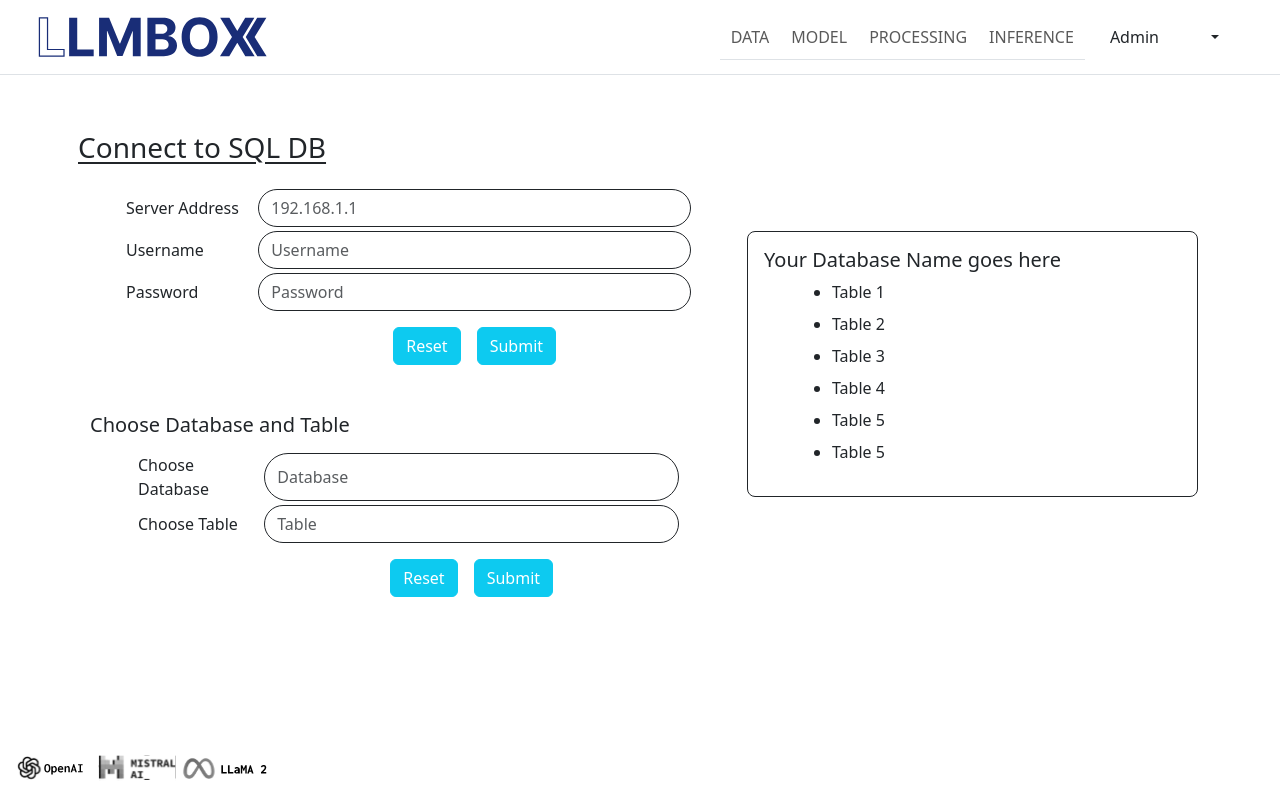
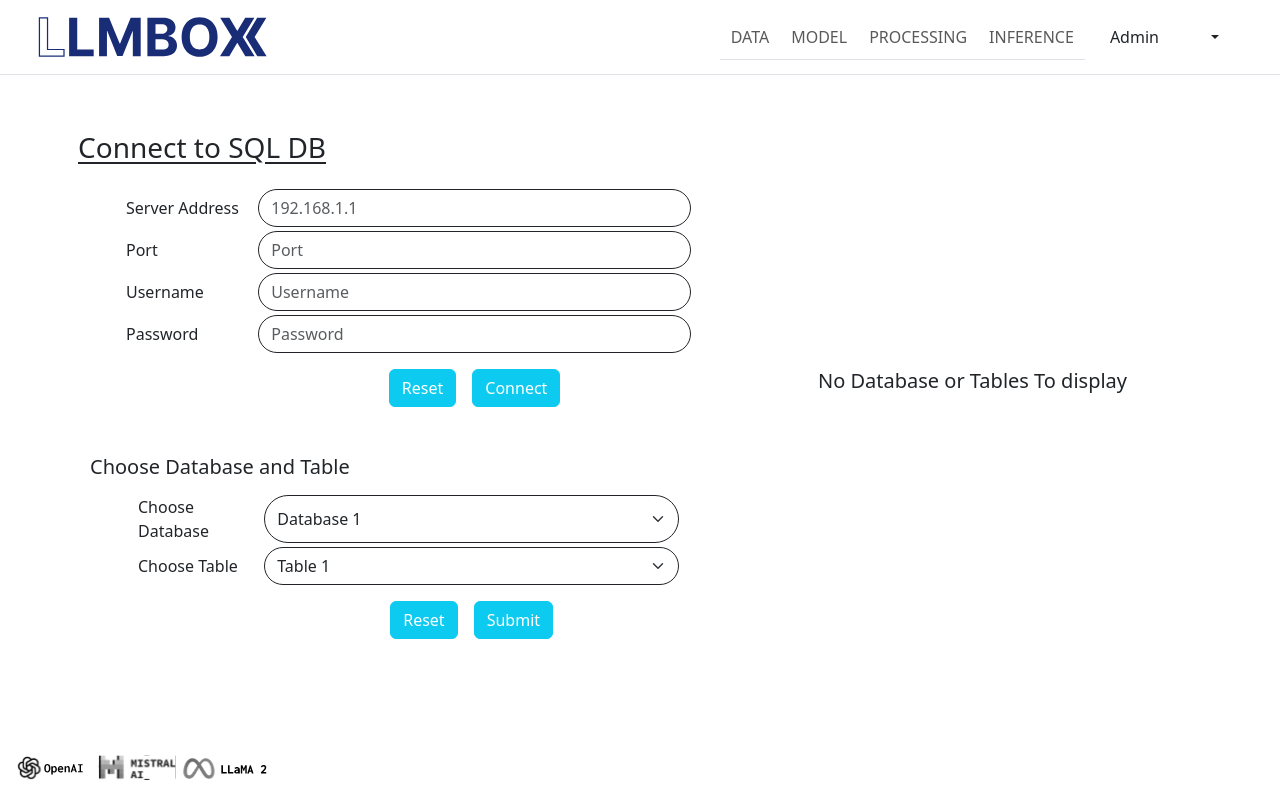
Before and after one commit to SajalKumar2002/frontend, a React (Create React App) app: page /connect in a window 1280 px wide. Built offline with nearby package versions, Linux system fonts and the light colour scheme.

Commit message:
modified:   package-lock.json 	modified:   package.json 	renamed:    src/components/Table.Connect.jsx -> src/components/TablePreview.Connect.jsx 	modified:   src/screens/ConnectScreen.jsx

```diff
--- a/package.json
+++ b/package.json
@@ -8,6 +8,7 @@
     "@testing-library/user-event": "^13.5.0",
     "axios": "^1.7.2",
     "bootstrap": "^5.3.3",
+    "ngrok": "^5.0.0-beta.2",
     "react": "^18.3.1",
     "react-bootstrap": "^2.10.4",
     "react-dom": "^18.3.1",
--- a/src/screens/ConnectScreen.jsx
+++ b/src/screens/ConnectScreen.jsx
@@ -2,18 +2,9 @@ import React from 'react'
 import { Form, Dropdown, Button } from 'react-bootstrap'
 import { Link } from 'react-router-dom'
 
-import TableConnect from '../components/Table.Connect';
+import TablePreview from '../components/TablePreview.Connect';
 
 const ConnectScreen = () => {
-
-  const SampleTable = [
-    "Table 1",
-    "Table 2",
-    "Table 3",
-    "Table 4",
-    "Table 5",
-    "Table 5",
-  ]
 
   return (
     <div className='container mt-5'>
@@ -26,6 +17,10 @@ const ConnectScreen = () => {
               <Form.Control className='col border-dark rounded-pill' type="text" placeholder="192.168.1.1" />
             </Form.Group>
             <Form.Group className='row mb-1'>
+              <Form.Label className='col-3 my-auto'>Port</Form.Label>
+              <Form.Control className='col border-dark rounded-pill' type="text" placeholder="Port" />
+            </Form.Group>
+            <Form.Group className='row mb-1'>
               <Form.Label className='col-3 my-auto'>Username</Form.Label>
               <Form.Control className='col border-dark rounded-pill' type="text" placeholder="Username" />
             </Form.Group>
@@ -36,7 +31,7 @@ const ConnectScreen = () => {
             <div className='row justify-content-end'>
               <div className="col-9 text-center">
                 <Button variant="info" className='me-2 text-white' type='reset'>Reset</Button>
-                <Button variant="info" className='ms-2 text-white' type='submit'>Submit</Button>
+                <Button variant="info" className='ms-2 text-white' type='submit'>Connect</Button>
               </div>
             </div>
           </Form>
@@ -48,11 +43,19 @@ const ConnectScreen = () => {
             <Form className='container px-5'>
               <Form.Group className='row mb-1'>
                 <Form.Label className='col-3 my-auto'>Choose Database</Form.Label>
-                <Form.Control className='col border-dark rounded-pill' type="text" placeholder="Database" />
+                <Form.Select className='col border-dark rounded-pill'>
+                  <option value="1">Database 1</option>
+                  <option value="2">Database 2</option>
+                  <option value="3">Database 3</option>
+                </Form.Select>
               </Form.Group>
               <Form.Group className='row mb-3'>
                 <Form.Label className='col-3 my-auto'>Choose Table</Form.Label>
-                <Form.Control className='col border-dark rounded-pill' type="password" placeholder="Table" />
+                <Form.Select className='col border-dark rounded-pill'>
+                  <option value="1">Table 1</option>
+                  <option value="2">Table 2</option>
+                  <option value="3">Table 3</option>
+                </Form.Select>
               </Form.Group>
               <div className='row justify-content-end'>
                 <div className="col-9 text-center">
@@ -64,7 +67,7 @@ const ConnectScreen = () => {
           </div>
 
         </div>
-        <TableConnect TableNames={SampleTable} />
+        <TablePreview />
       </div>
     </div>
   )
```
Also changed, not shown: Migraine.txt (added), src/components/TablePreview.Connect.jsx (renamed from src/components/Table.Connect.jsx), 1 other file (tests, documents, lock files or other folders).
